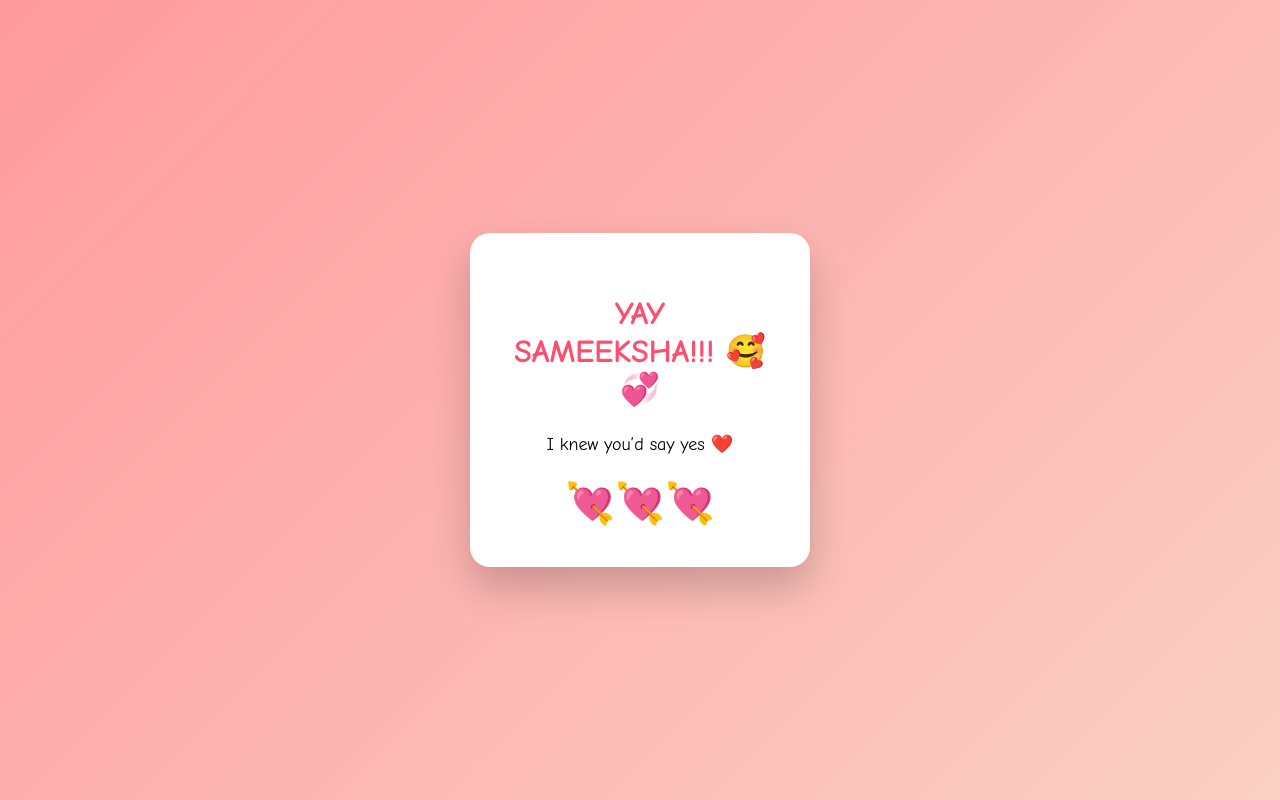
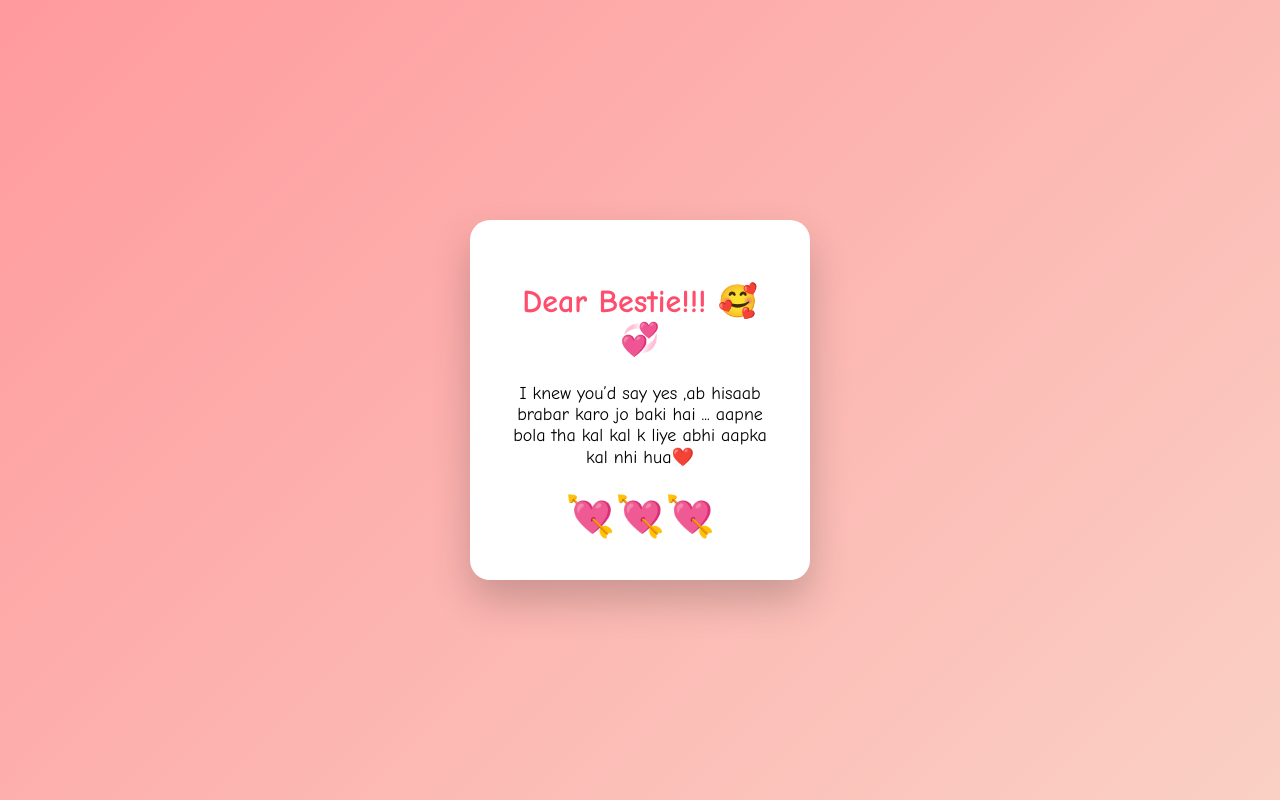
Before and after one commit to Abhaykumar0103/valentine, a plain HTML site: page index.html in a window 1280 px wide. Both pictures are taken after a click on the button "Yes 😍". Drawn offline with Linux system fonts and the light colour scheme.

Commit message:
Update index.html

```diff
--- a/index.html
+++ b/index.html
@@ -86,8 +86,9 @@
 
     yesBtn.addEventListener("click", () => {
       card.innerHTML = `
-        <h1>YAY SAMEEKSHA!!! 🥰💞</h1>
-        <p>I knew you’d say yes ❤️</p>
+        <h1>Dear Bestie!!! 🥰💞</h1>
+        <p>I knew you’d say yes ,ab hisaab brabar karo jo baki hai ...
+               aapne bola tha kal kal k liye abhi aapka kal nhi hua❤️</p>
         <div style="font-size:40px;">💘💘💘</div>
       `;
     });
```
